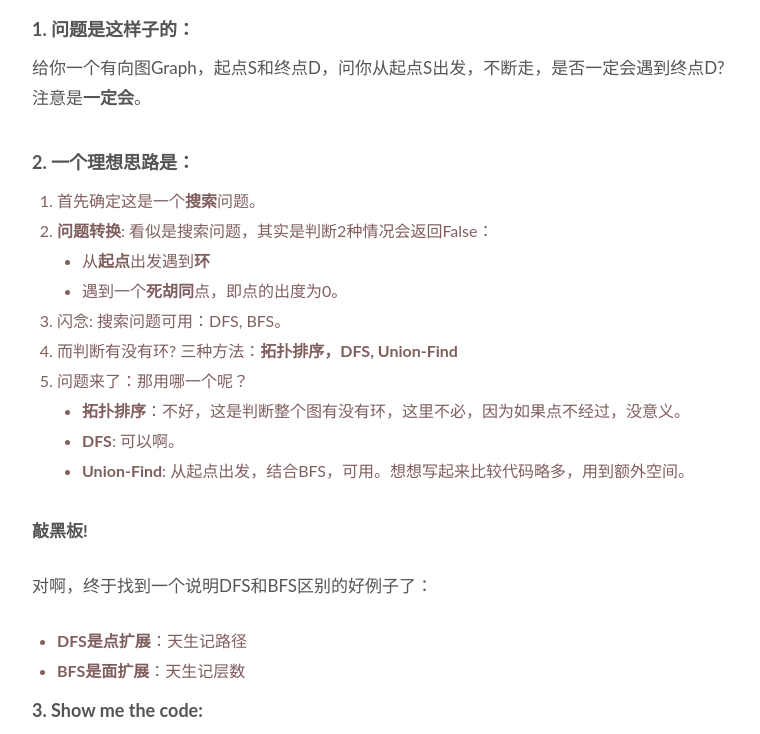
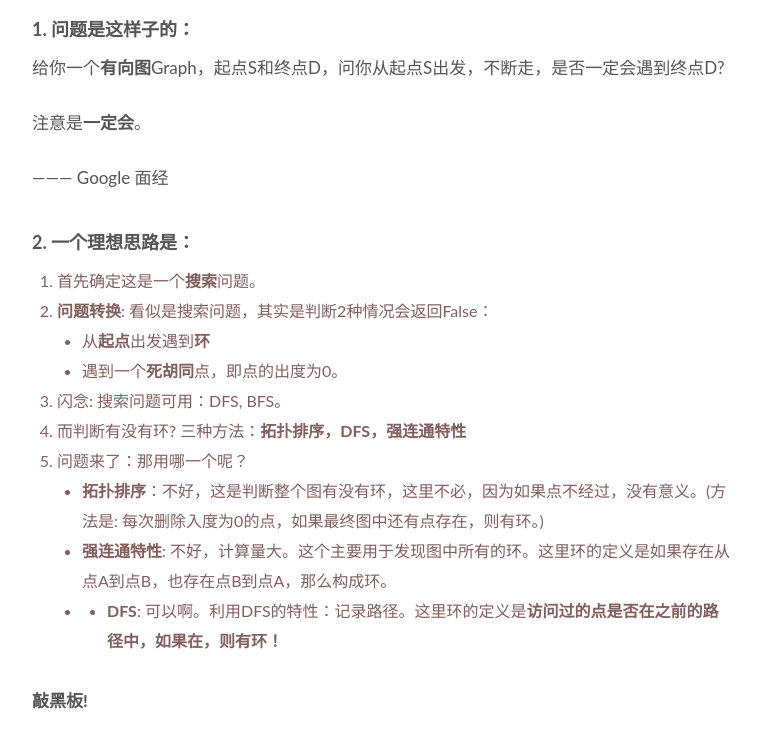
Before and after one commit to WillWang-X/willwang-x.github.io, a Jekyll site: the page built from _posts/2018-02-18-shift.md, in a window 1280 px wide and 1400 px high, scrolled down 406 px. Shown: the part 203-937 px from the top of the window, without its empty margins (258-1018 px from the left). Built offline with Jekyll 4.4.1, drawn with Linux system fonts in a browser that asks for light colours; some of the changed text lies outside the part shown; grey boxes are pictures that could not be loaded.

Commit message:
about directed graph

```diff
--- a/_posts/2018-02-18-shift.md
+++ b/_posts/2018-02-18-shift.md
@@ -1,6 +1,6 @@
 ---
 layout: post
-title:  思路的诞生之问题转换：等价
+title:  等价思维|终点和环
 tags:
 - 思路的诞生
 status: publish
@@ -17,7 +17,11 @@ published: true
 
 ### 1. 问题是这样子的：
 
-给你一个有向图Graph，起点S和终点D，问你从起点S出发，不断走，是否一定会遇到终点D? 注意是**一定会**。
+给你一个**有向图**Graph，起点S和终点D，问你从起点S出发，不断走，是否一定会遇到终点D?
+
+注意是**一定会**。
+
+——— Google 面经
 
 ### 2. 一个理想思路是：
 
@@ -26,18 +30,19 @@ published: true
 	- 从**起点**出发遇到**环**
 	- 遇到一个**死胡同**点，即点的出度为0。
 3. 闪念: 搜索问题可用：DFS, BFS。
-4. 而判断有没有环? 三种方法：**拓扑排序，DFS, Union-Find**
+4. 而判断有没有环? 三种方法：**拓扑排序，DFS，强连通特性**
 5. 问题来了：那用哪一个呢？
-	- **拓扑排序**：不好，这是判断整个图有没有环，这里不必，因为如果点不经过，没意义。
-	- **DFS**: 可以啊。
-	- **Union-Find**: 从起点出发，结合BFS，可用。想想写起来比较代码略多，用到额外空间。
+	- **拓扑排序**：不好，这是判断整个图有没有环，这里不必，因为如果点不经过，没有意义。(方法是: 每次删除入度为0的点，如果最终图中还有点存在，则有环。)
+	- **强连通特性**: 不好，计算量大。这个主要用于发现图中所有的环。这里环的定义是如果存在从点A到点B，也存在点B到点A，那么构成环。
+	- - **DFS**: 可以啊。利用DFS的特性：记录路径。这里环的定义是**访问过的点是否在之前的路径中，如果在，则有环！**
 
 <br>
 **敲黑板!**
 
 对啊，终于找到一个说明DFS和BFS区别的好例子了：
-* **DFS是点扩展**：天生记路径
-* **BFS是面扩展**：天生记层数
+
+- **DFS是点扩展**：天生记路径
+- **BFS是面扩展**：天生记层数
 
 ### 3. Show me the code:
 
@@ -45,16 +50,27 @@ published: true
 
 ## 4. 想再玩一会？
 
-- [287. Find the Duplicate Number](https://leetcode.com/problems/find-the-duplicate-number/description/) : 再挖掘一下，问题就可以用酒瓶装新酒了(142. Linked List Cycle II)。
-- [237. Delete Node in a Linked List
+- 【等价思维练习】
+	- [287. Find the Duplicate Number](https://leetcode.com/problems/find-the-duplicate-number/description/) : 再挖掘一下，问题就可以用酒瓶装新酒了(142. Linked List Cycle II)。
+	- [237. Delete Node in a Linked List
 ](https://leetcode.com/problems/delete-node-in-a-linked-list/description/): 如何偷天换柱？想想《嫌疑犯x的献身》
+- 【问题扩展】如何判断一个无向图是否存在环呢? [拓扑排序](http://www.cnblogs.com/TenosDoIt/p/3644225.html)，Union-Find(Kruskal就是利用的这个), BFS, DFS
 
 
 ## 5. 感谢
-**Credit to Wen Zhong**
+1. **Credit to Wen Zhong**
+2. [Finding all cycles in a directed graph](https://stackoverflow.com/questions/546655/finding-all-cycles-in-a-directed-graph): 利用强连通性找到有向图中所有的环。
+3. [Tarjan's algorithm to determine wheter a directed graph has a cycle](https://math.stackexchange.com/questions/917414/tarjans-algorithm-to-determine-wheter-a-directed-graph-has-a-cycle?utm_medium=organic&utm_source=google_rich_qa&utm_campaign=google_rich_qa)
 
 <br>
 <br>
 
 简之
 2018.02.18
+
+
+
+## ChangeLog
+- 2018.04.16:
+	- 1. 删除不理想答案: 和Wen讨论，BFS不方便判断有向图环的判断，因为此题判断环(即访问过的点是否出现过在之前的路径上)是路径依赖的，而BFS不方便解决这个问题，同时此题适合Recursive，因为Stack可以刻画路径。
+	- 2. 添加无向图的环的判断。
```
